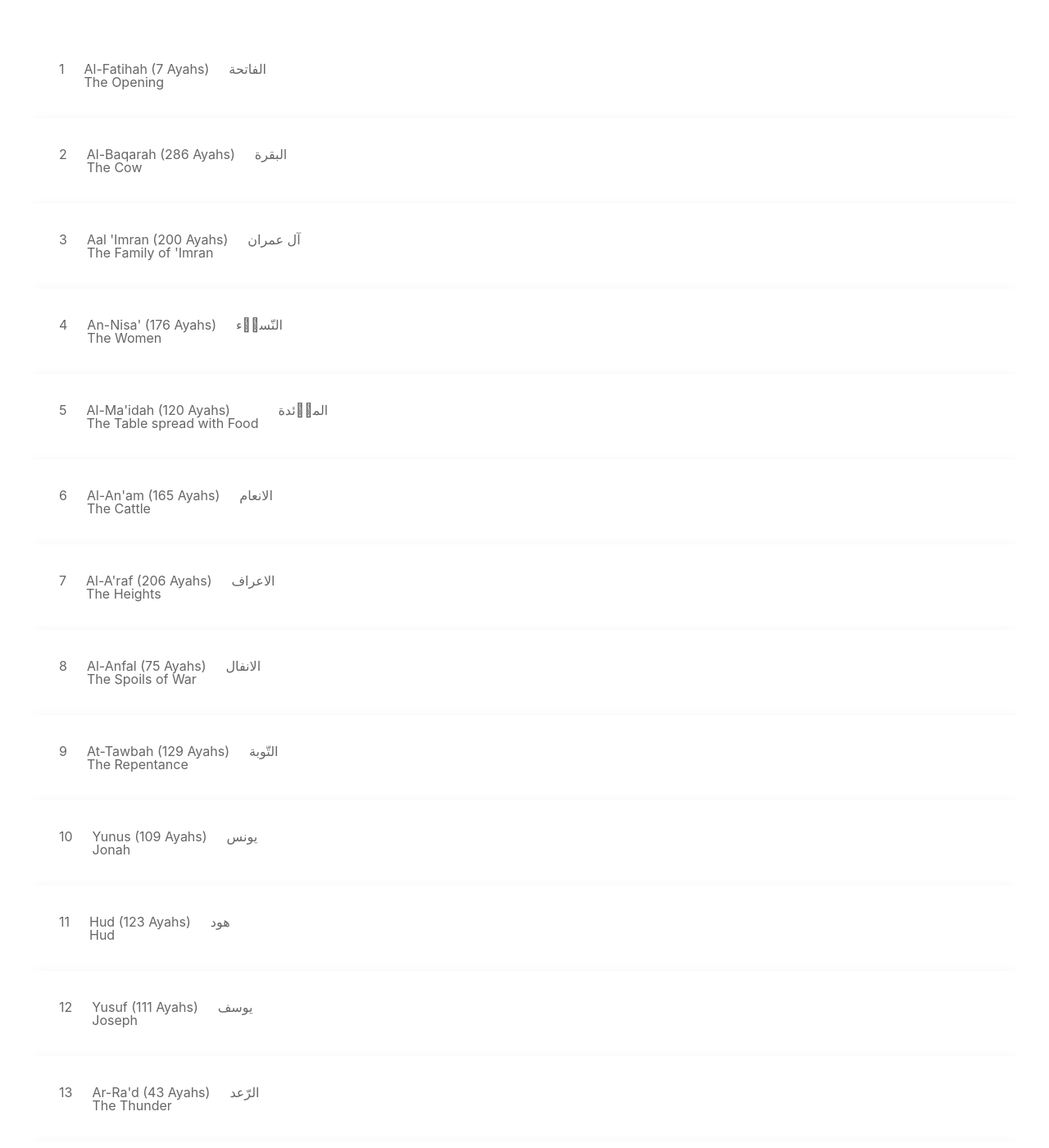
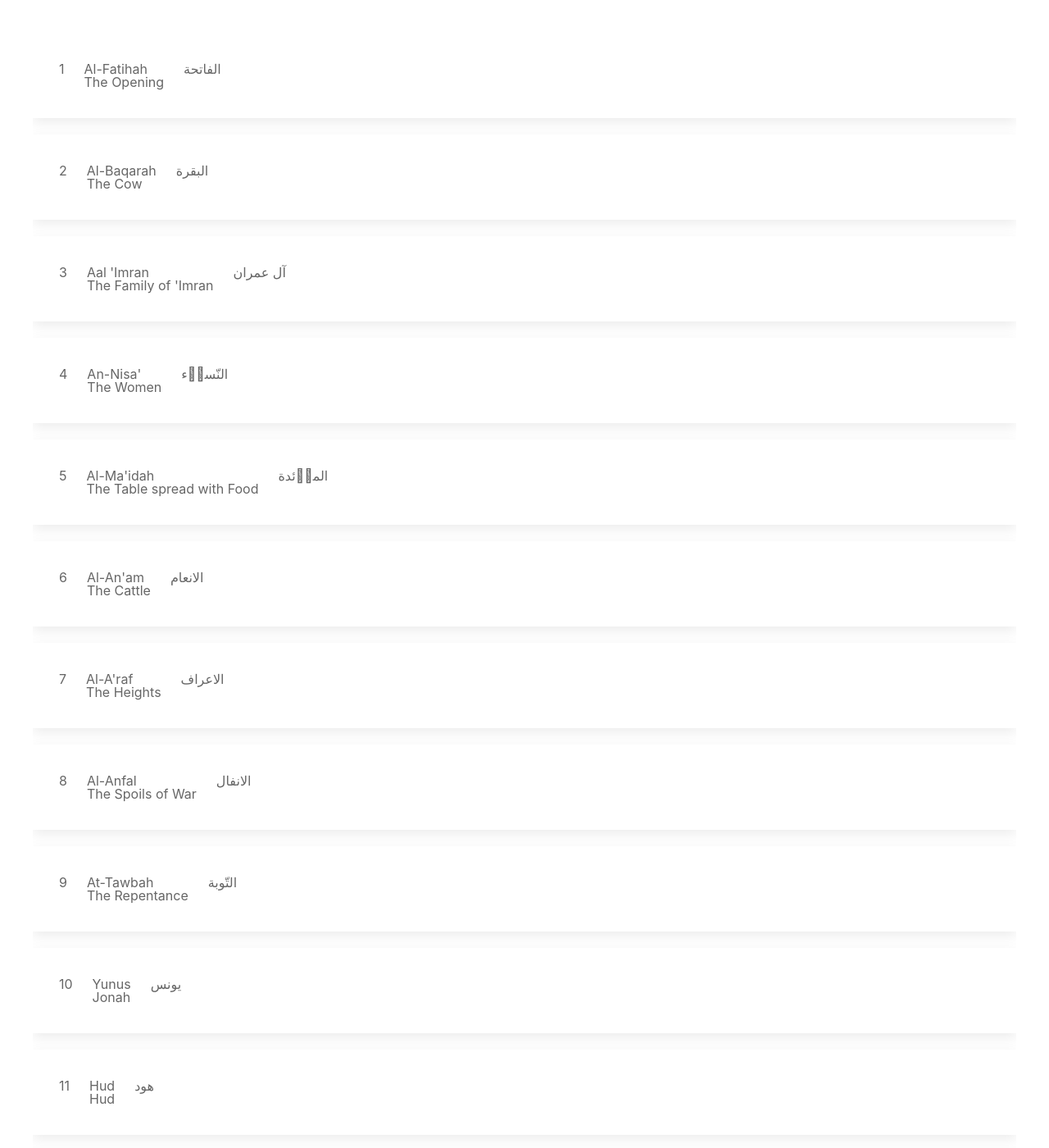
Before and after one commit to alqurankarim/alqurankarim.github.io, a Jekyll site: the page built from index.html, in a window 1280 px wide and 1400 px high. Shown: the whole window at 82% size. Built offline with Jekyll 4.4.1, drawn with Linux system fonts in a browser that asks for light colours; nearby versions of some CDN libraries; some of the changed text lies outside the part shown.

Commit message:
Update index.html

```diff
--- a/index.html
+++ b/index.html
@@ -8,10 +8,10 @@ title: Al-Qur'an Al-Karim
 <table class="uk-table">
     <tbody>
      {% for item in site.data.quran.quranic_chapters %}
-        <tr class="uk-card uk-card-default uk-card-small uk-card-body">
+        <tr class="uk-card uk-card-default uk-card-small uk-card-body uk-margin">
             <td class="uk-text-center">{{ item.surah_number}}</td>
             <td>
-              {{ item.latin_name }} ({{ item.ayah_count }} Ayahs) <br/>
+              {{ item.latin_name }} <br/>
               {{ item.name }}
             </td>
             <td dir="rtl">{{ item.arabic_name }}</td>
```
